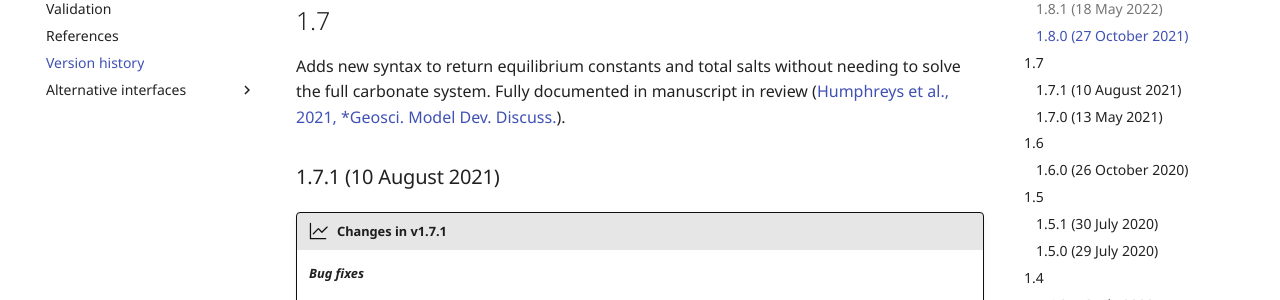
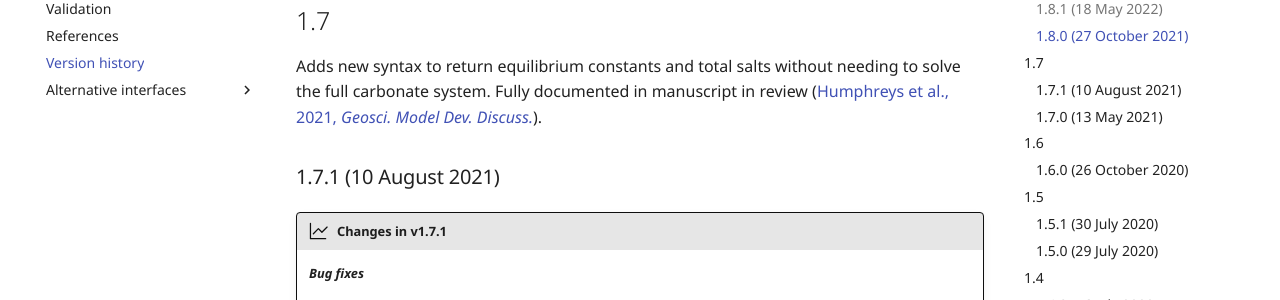
Before and after one commit to mvdh7/PyCO2SYS, an MkDocs documentation site: the page built from docs/versions.md, in a window 1280 px wide and 900 px high, scrolled down 2599 px. Shown: the part 180-480 px from the top of the window. Built offline with MkDocs 1.6.1 and Material for MkDocs 9.7.7, drawn with Linux system fonts in a browser that asks for light colours; formulas are drawn with MathJax 3; comment, search, counter and statistics services are not loaded.

Commit message:
Fix typo

```diff
--- a/docs/versions.md
+++ b/docs/versions.md
@@ -98,7 +98,7 @@ Adds atmospheric pressure input for *p*CO<sub>2</sub>-*f*CO<sub>2</sub>-*x*CO<su
 
 ## 1.7
 
-Adds new syntax to return equilibrium constants and total salts without needing to solve the full carbonate system.  Fully documented in manuscript in review ([Humphreys et al., 2021, *Geosci. Model Dev. Discuss.](https://doi.org/10.5194/gmd-2021-159)).
+Adds new syntax to return equilibrium constants and total salts without needing to solve the full carbonate system.  Fully documented in manuscript in review ([Humphreys et al., 2021, *Geosci. Model Dev. Discuss.*](https://doi.org/10.5194/gmd-2021-159)).
 
 ### 1.7.1 (10 August 2021)
 
```
